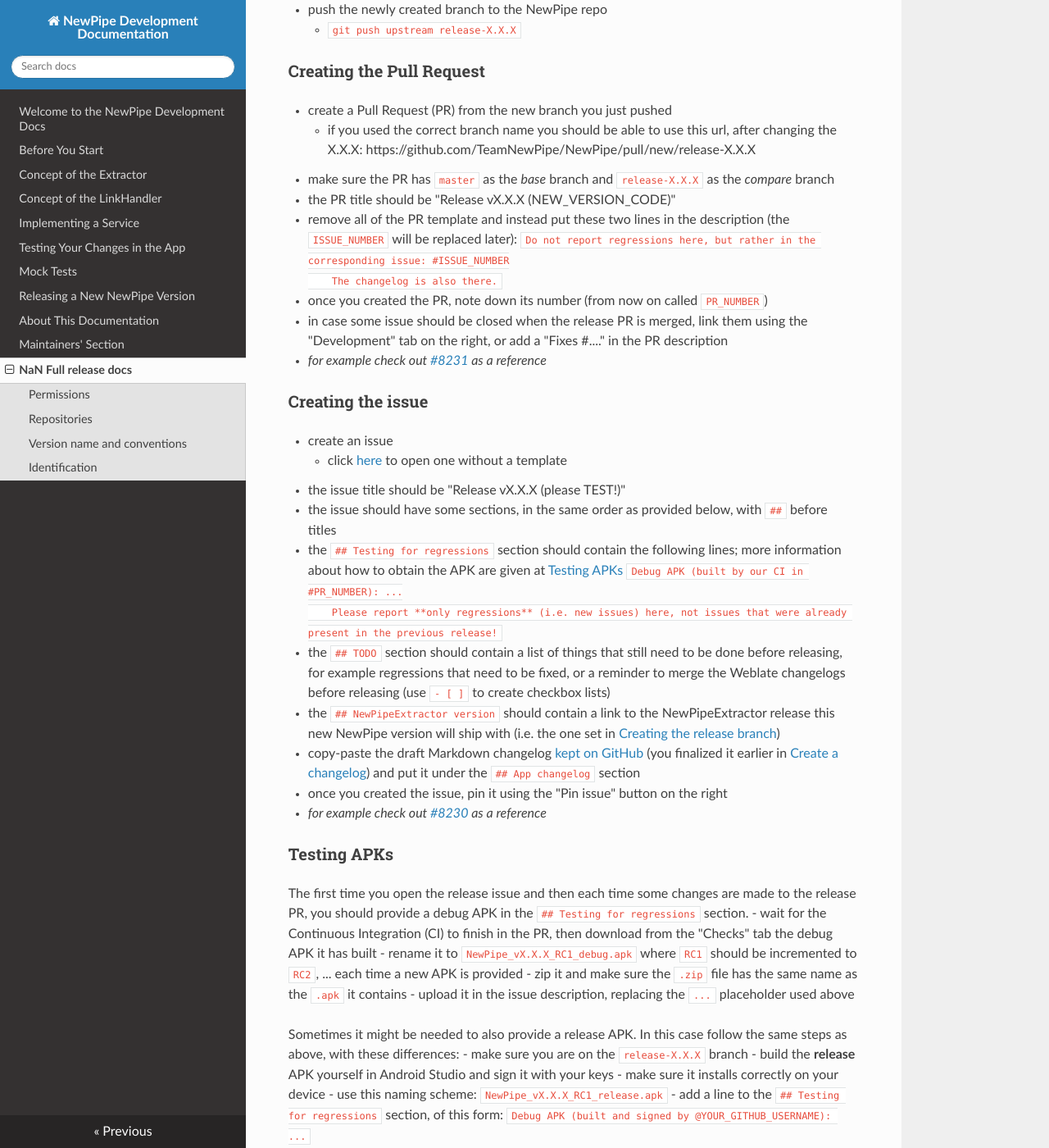
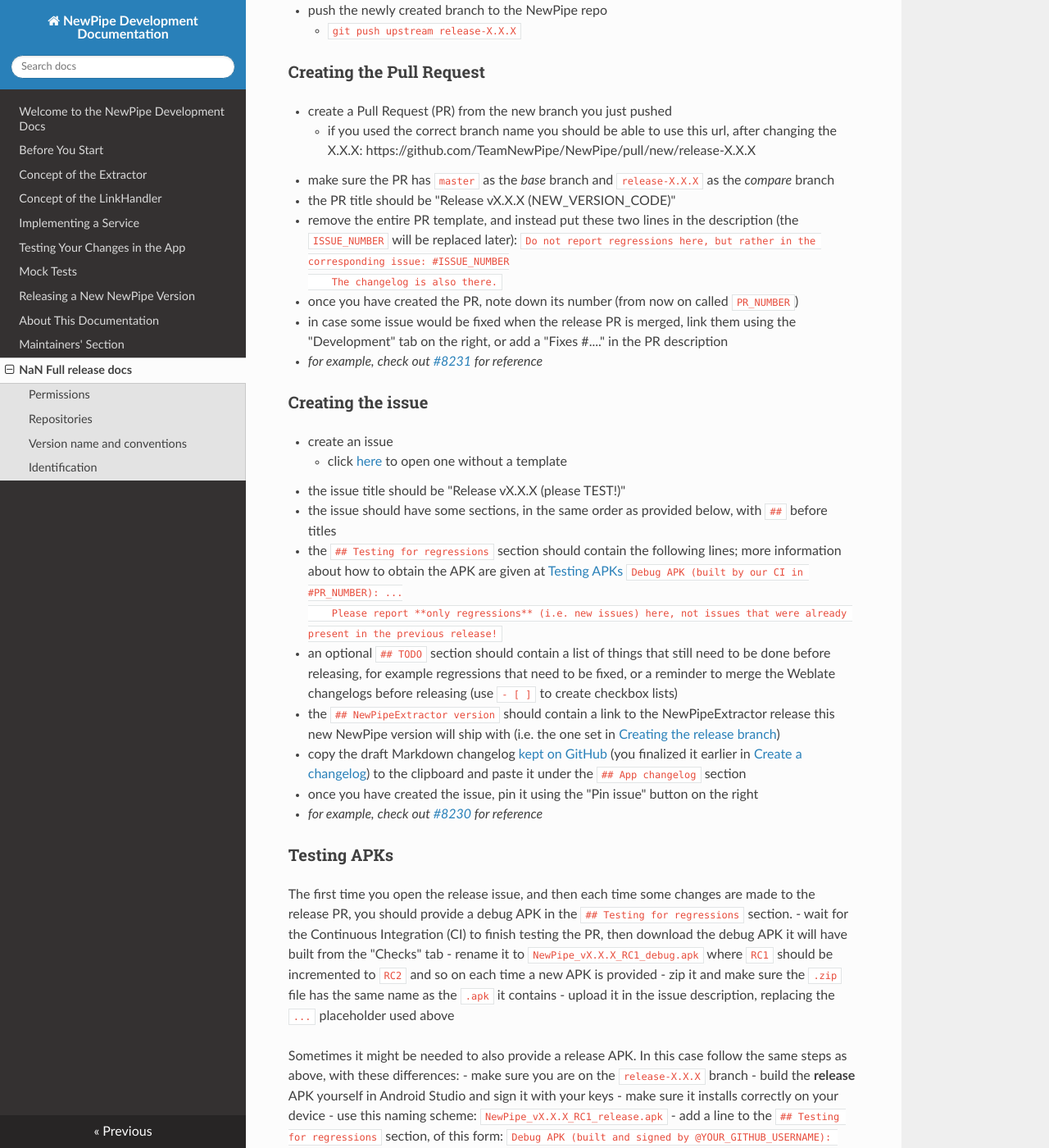
Before and after one commit to TeamNewPipe/documentation, an MkDocs documentation site: the page built from docs/NaN_Full_release_docs.md, in a window 1280 px wide and 1400 px high, scrolled down 3298 px. Shown: the whole window at 82% size. Built offline with MkDocs 1.6.1, drawn with Linux system fonts in a browser that asks for light colours; nearby versions of some CDN libraries; library files that are not in the unit come from our copies; some of the changed text lies outside the part shown.

Commit message:
Fix grammar and wording as suggested in review
Co-authored-by: opusforlife2 <53176348+opusforlife2@users.noreply.github.com>

````diff
--- a/docs/NaN_Full_release_docs.md
+++ b/docs/NaN_Full_release_docs.md
@@ -8,24 +8,24 @@
 
 #### Repositories
 
-- have a cloned NewPipe local repository (for the rest of the page `origin` is assumed to be the remote at `github.com/TeamNewPipe/NewPipe`)
-- add the `weblate` remote to the same local repository (the URL used below can be found in the Maintenance page on Weblate)
+- have a cloned NewPipe local repository (for the rest of the page, `origin` is assumed to be the remote at `github.com/TeamNewPipe/NewPipe`)
+- add the `weblate` remote to the same local repository (the URL used below can be found on the Maintenance page on Weblate)
     - `git remote add weblate https://hosted.weblate.org/git/newpipe/strings/`
 - make sure there are no pending changes
     - `git clean -fdx` to **discard** them all (**CAUTION**)
-- go on the `dev` branch and make sure is up-to-date with remote:
+- switch to the `dev` branch and make sure it is up-to-date with the remote:
     - `git checkout dev`
     - `git pull origin dev`
 
 #### Version name and conventions
 
-- find the version code of the next release by looking for `versionCode` into [`app/build.gradle`](https://github.com/TeamNewPipe/NewPipe/blob/dev/app/build.gradle): that value plus one (from now on called `NEW_VERSION_CODE`) will be the new value (but do not edit the file yet)
+- find the version code of the next release by looking for `versionCode` in [`app/build.gradle`](https://github.com/TeamNewPipe/NewPipe/blob/dev/app/build.gradle): 1 added to that value (from now on called `NEW_VERSION_CODE`) will be the new value (but do not edit the file yet)
 - choose the version number of the next release according to [semantic versioning](http://semver.org/) (from now on called `X.X.X`)
 
 #### Identification
 
 - have `gpg` installed and usable on your PC
-- have a GPG key to be used to make sure it is actually you
+- have a GPG key, which can be used to verify that a file is really from you
 
 ### Pull changes from Weblate
 
@@ -88,7 +88,7 @@
 - press the *Update* button to update Weblate with the commit you just pushed on NewPipe's `dev` branch
 - **press the *Unlock*** button to allow translators to translate the changelog and possibly other components (**do not forget this step!**)
 - note that we had to do this process on NewPipe's `dev` branch because:
-    - Weblate's components are connected to NewPipe's `dev` branch and will update changes from there
+    - Weblate's components are connected to NewPipe's `dev` branch, and will update changes from there
     - Weblate's git repo is not writable, so there is no way to push commits there manually
 
 ### Creating the release branch
@@ -97,11 +97,11 @@
     - `git checkout -b release-X.X.X`
 - edit the [`app/build.gradle`](https://github.com/TeamNewPipe/NewPipe/blob/dev/app/build.gradle) file to update the extractor
     - set the NewPipeExtractor dependency version to a suitable one (usually [the last commit in the NewPipeExtractor repo](https://github.com/TeamNewPipe/NewPipeExtractor/commits/dev))
-- commit the extractor update (if you used a specific version, specify `to VERSION` in the commit message)
+- commit the extractor update (if you used a specific version, append `to VERSION` to the commit message)
     - `git add app/build.gradle`
     - `git commit -m "Update NewPipeExtractor"`
 - edit the [`app/build.gradle`](https://github.com/TeamNewPipe/NewPipe/blob/dev/app/build.gradle) file to bump the release
-    - set `versionCode` to `NEW_VERSION_CODE`, i.e. increment the value by one as described in [Preliminary steps](#preliminary-steps)
+    - set `versionCode` to `NEW_VERSION_CODE`, i.e. increment the value by 1 as described in the [Preliminary steps](#preliminary-steps)
     - set `versionName` to `"X.X.X"`
 - commit the version bump (try to stick to the provided commit message template)
     - `git add app/build.gradle`
@@ -115,14 +115,14 @@
     - if you used the correct branch name you should be able to use this url, after changing the X.X.X: https://github.com/TeamNewPipe/NewPipe/pull/new/release-X.X.X
 - make sure the PR has `master` as the *base* branch and `release-X.X.X` as the *compare* branch
 - the PR title should be "Release vX.X.X (NEW_VERSION_CODE)"
-- remove all of the PR template and instead put these two lines in the description (the `ISSUE_NUMBER` will be replaced later):
+- remove the entire PR template, and instead put these two lines in the description (the `ISSUE_NUMBER` will be replaced later):
     ```
     Do not report regressions here, but rather in the corresponding issue: #ISSUE_NUMBER
     The changelog is also there.
     ```
-- once you created the PR, note down its number (from now on called `PR_NUMBER`)
-- in case some issue should be closed when the release PR is merged, link them using the "Development" tab on the right, or add a "Fixes #...." in the PR description
-- *for example check out [#8231](https://github.com/TeamNewPipe/NewPipe/pull/8231) as a reference*
+- once you have created the PR, note down its number (from now on called `PR_NUMBER`)
+- in case some issue would be fixed when the release PR is merged, link them using the "Development" tab on the right, or add a "Fixes #...." in the PR description
+- *for example, check out [#8231](https://github.com/TeamNewPipe/NewPipe/pull/8231) for reference*
 
 ### Creating the issue
 
@@ -135,17 +135,17 @@
     Debug APK (built by our CI in #PR_NUMBER): ...
     Please report **only regressions** (i.e. new issues) here, not issues that were already present in the previous release!
     ```
-- the `## TODO` section should contain a list of things that still need to be done before releasing, for example regressions that need to be fixed, or a reminder to merge the Weblate changelogs before releasing (use `- [ ]` to create checkbox lists)
+- an optional `## TODO` section should contain a list of things that still need to be done before releasing, for example regressions that need to be fixed, or a reminder to merge the Weblate changelogs before releasing (use `- [ ]` to create checkbox lists)
 - the `## NewPipeExtractor version` should contain a link to the NewPipeExtractor release this new NewPipe version will ship with (i.e. the one set in [Creating the release branch](#creating-the-release-branch))
-- copy-paste the draft Markdown changelog [kept on GitHub](https://github.com/TeamNewPipe/NewPipe/releases) (you finalized it earlier in [Create a changelog](#create-a-changelog)) and put it under the `## App changelog` section
-- once you created the issue, pin it using the "Pin issue" button on the right
-- *for example check out [#8230](https://github.com/TeamNewPipe/NewPipe/pull/8230) as a reference*
+- copy the draft Markdown changelog [kept on GitHub](https://github.com/TeamNewPipe/NewPipe/releases) (you finalized it earlier in [Create a changelog](#create-a-changelog)) to the clipboard and paste it under the `## App changelog` section
+- once you have created the issue, pin it using the "Pin issue" button on the right
+- *for example, check out [#8230](https://github.com/TeamNewPipe/NewPipe/issues/8230) for reference*
 
 ### Testing APKs
 
-The first time you open the release issue and then each time some changes are made to the release PR, you should provide a debug APK in the `## Testing for regressions` section.
-- wait for the Continuous Integration (CI) to finish in the PR, then download from the "Checks" tab the debug APK it has built
-- rename it to `NewPipe_vX.X.X_RC1_debug.apk` where `RC1` should be incremented to `RC2`, ... each time a new APK is provided
+The first time you open the release issue, and then each time some changes are made to the release PR, you should provide a debug APK in the `## Testing for regressions` section.
+- wait for the Continuous Integration (CI) to finish testing the PR, then download the debug APK it will have built from the "Checks" tab
+- rename it to `NewPipe_vX.X.X_RC1_debug.apk` where `RC1` should be incremented to `RC2` and so on each time a new APK is provided
 - zip it and make sure the `.zip` file has the same name as the `.apk` it contains
 - upload it in the issue description, replacing the `...` placeholder used above
 
@@ -179,7 +179,7 @@
     - `git fetch weblate`
 - obtain the hash of the last commit on the `weblate/dev` remote branch
     - `git log -n 1 --pretty="format:%H" weblate/dev`
-- cherry pick the has you obtained above into the release branch (the one you are currently on)
+- cherry pick the hash you obtained above into the release branch (the one you are currently on)
     - `git cherry-pick HASH`
 - push the changes to the remote branch
     - `git push origin release-X.X.X`
````
Also changed, not shown: other parts of docs/NaN_Full_release_docs.md (+3 -3 lines).
